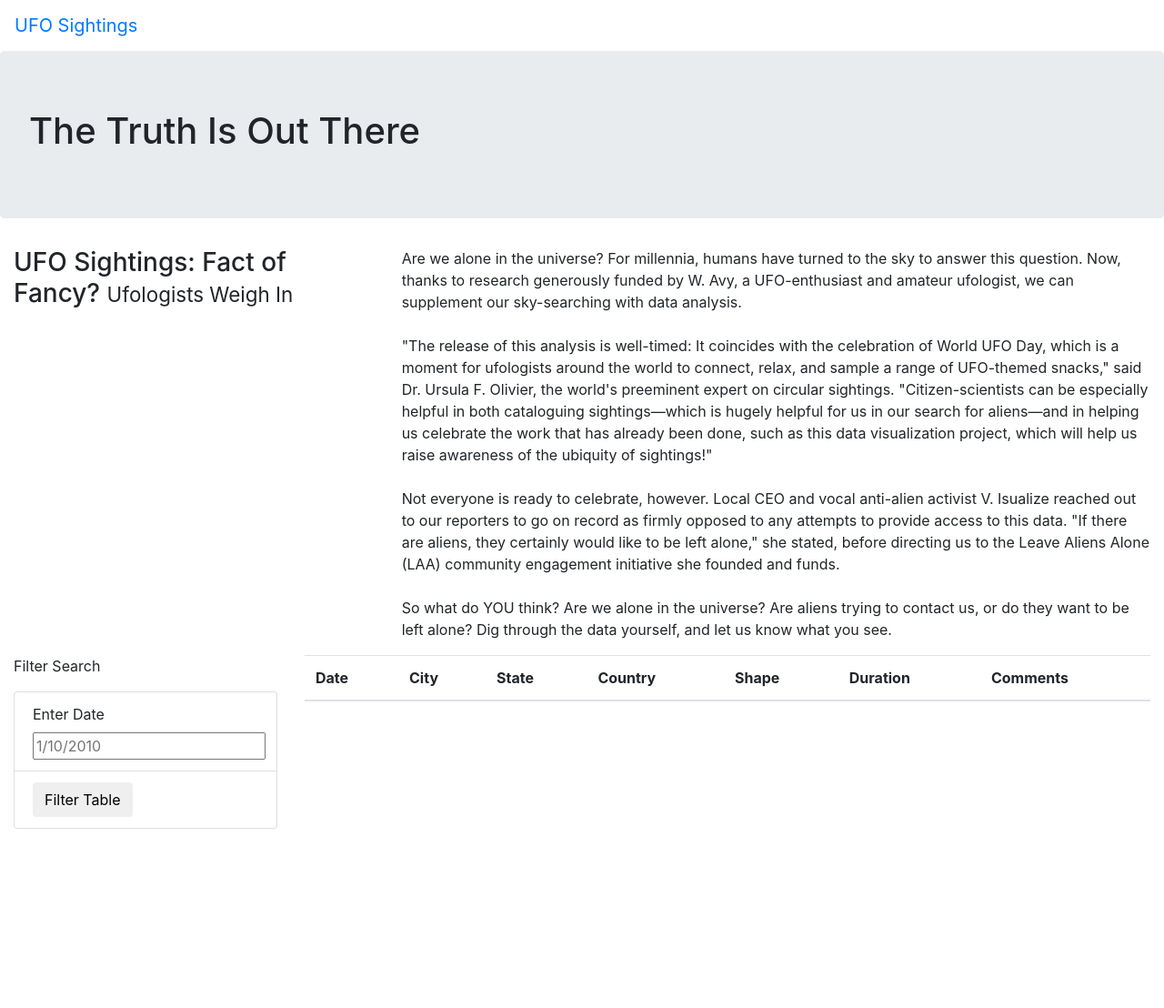
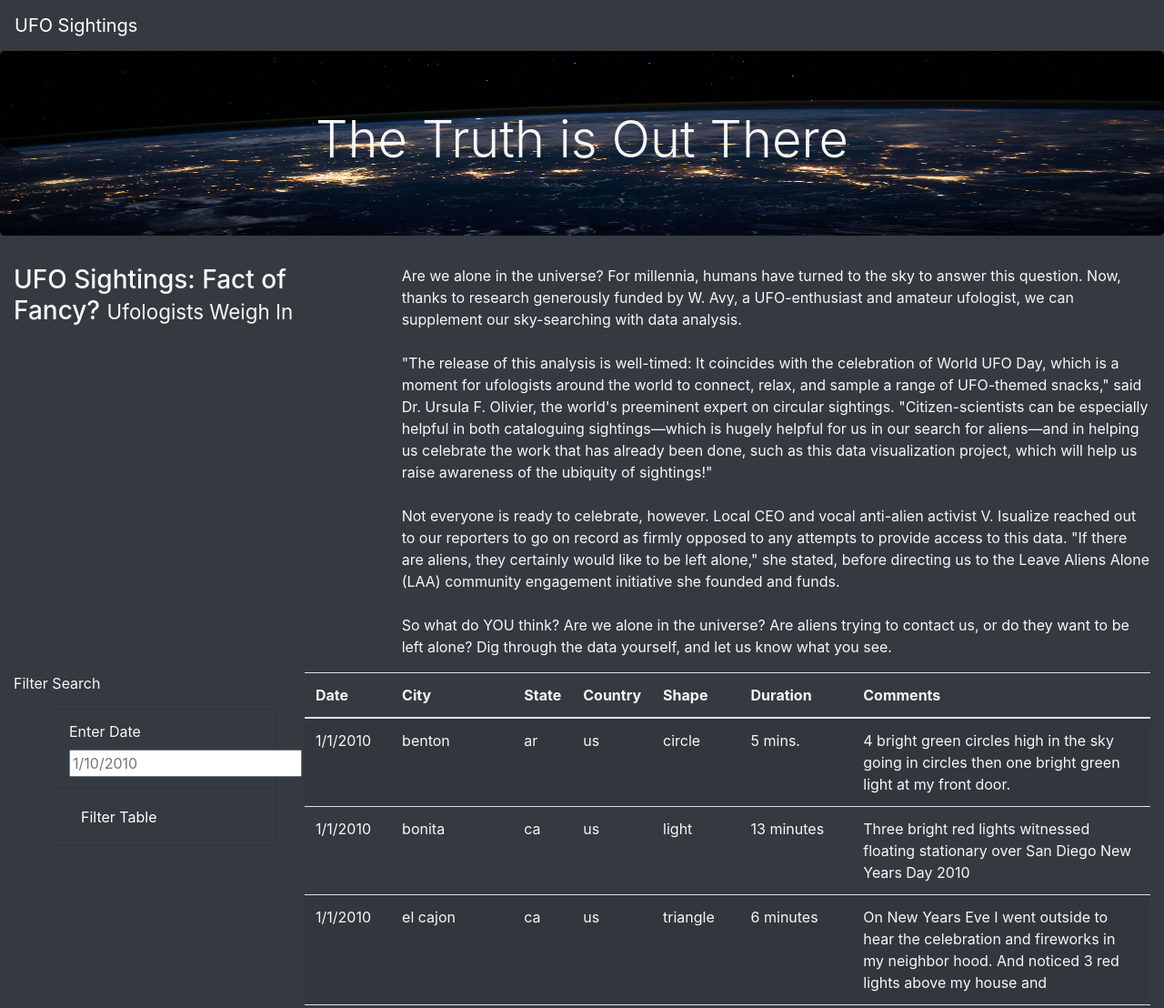
Before and after one commit to macdkw89/UFOs, a plain HTML site: page index.html in a window 1280 px wide. Shown: the top 1108 px of the page at 91% size. Before the commit the page ends 911 px from the top, so only its background shows below. Drawn offline with nearby package versions, Linux system fonts and the light colour scheme.

Commit message:
module progress

```diff
--- a/index.html
+++ b/index.html
@@ -4,7 +4,7 @@
     <meta charset="UTF-8">
     <meta http-equiv="X-UA-Compatible" content="IE=edge">
     <meta name="viewport" content="width=device-width, initial-scale=1.0">
-    <title>Document</title>
+    <title>UFO Finder</title>
     <link
       rel="stylesheet"
       href="https://maxcdn.bootstrapcdn.com/bootstrap/4.0.0/css/bootstrap.min.css"
@@ -13,14 +13,15 @@
     />
     <link rel="stylesheet" href="static/css/style.css">
 </head>
-<body>
+
+<body class="bg-dark">
     <div class="wrapper">
-        <nav class="navbar navbar-expand-lg">
+        <nav class="navbar navbar-dark bg-dark navbar-expand-lg">
             <a class="navbar-brand" href="index.html">UFO Sightings</a>
         </nav>
     </div>
     <div class="jumbotron">
-        <h1>The Truth Is Out There</h1>
+        <h1 class="display-4">The Truth is Out There</h1>
     </div>
     <div class="container-fluid">
         <div class="row">
@@ -34,22 +35,26 @@
            </div>
         </div>
     </div>
+
     <div class="container-fluid">
         <div class="row">
           <div class="col-md-3">
-            <form>
+            <form class="bg-dark">
                 <p>Filter Search</p>
-                <ul class="list-group">
-                    <li class="list-group-item">
-                        <label for="date">Enter Date</label>
-                        <input type="text" placeholder="1/10/2010" id="datetime" />
-                    </li>
-                    <li class="list-group-item">
-                        <button id="filter-btn" type="button" class="btn btn-default">Filter Table</button>
-                    </li>
+                <ul class="bg-dark">
+                  <li class="list-group-item bg-dark">
+                    <label for="date">Enter Date</label>
+                    <input type="text" placeholder="1/10/2010" id="datetime" />
+                  </li>
+                  <li class="list-group-item bg-dark">
+                     <button id="filter-btn" type="button" class="btn btn-dark">
+                       Filter Table
+                     </button>
+                  </li>
                 </ul>
             </form>
           </div>
+
           <div class="col-md-9">
             <table class="table table-striped">
               <thead>
@@ -68,3 +73,8 @@
           </div>
         </div>
     </div>
+    <script src="https://cdnjs.cloudflare.com/ajax/libs/d3/4.11.0/d3.js"></script>
+    <script src="static/js/data.js"></script>
+    <script src="static/js/app.js"></script>
+    </body>
+    </html>
--- a/static/css/style.css
+++ b/static/css/style.css
@@ -0,0 +1,9 @@
+body {
+
+    color: #f7f7f7;
+}
+.jumbotron {
+    background-image: url("../images/nasa.jpg");
+    background-size: 100% 100%;
+    text-align: center;
+}
```
Also changed, not shown: static/js/ufo_starterCode.js (added, +66 -0 lines), static/images/nasa.jpg (added).
